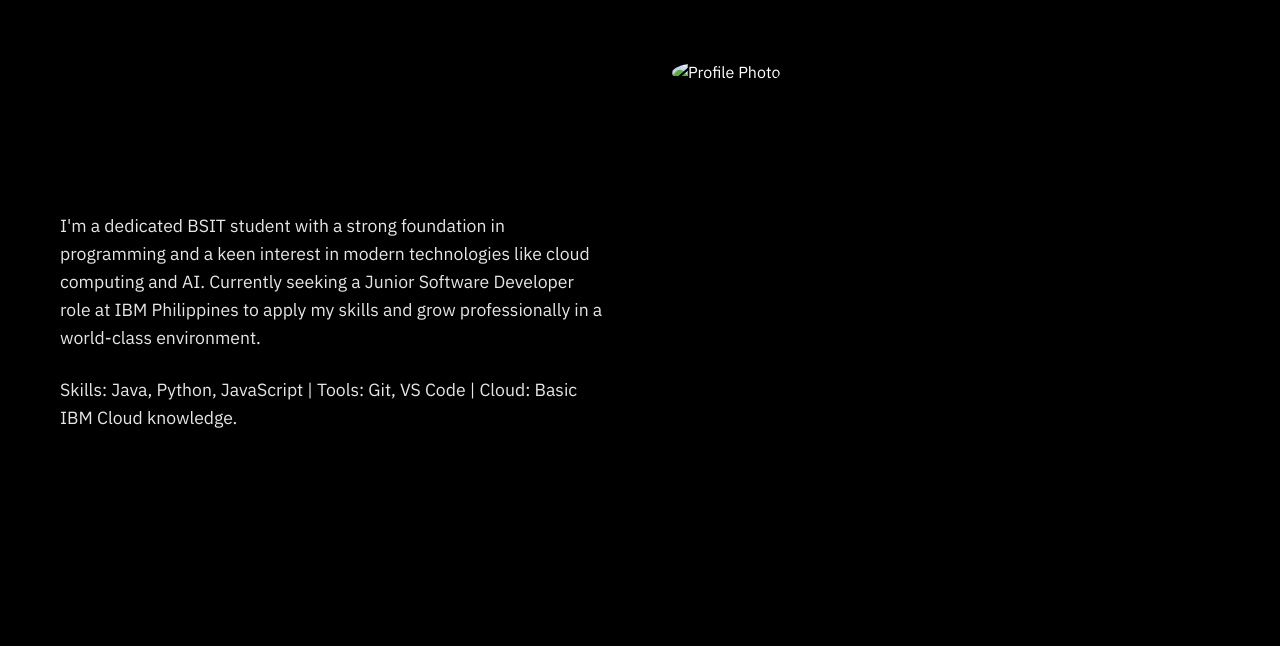
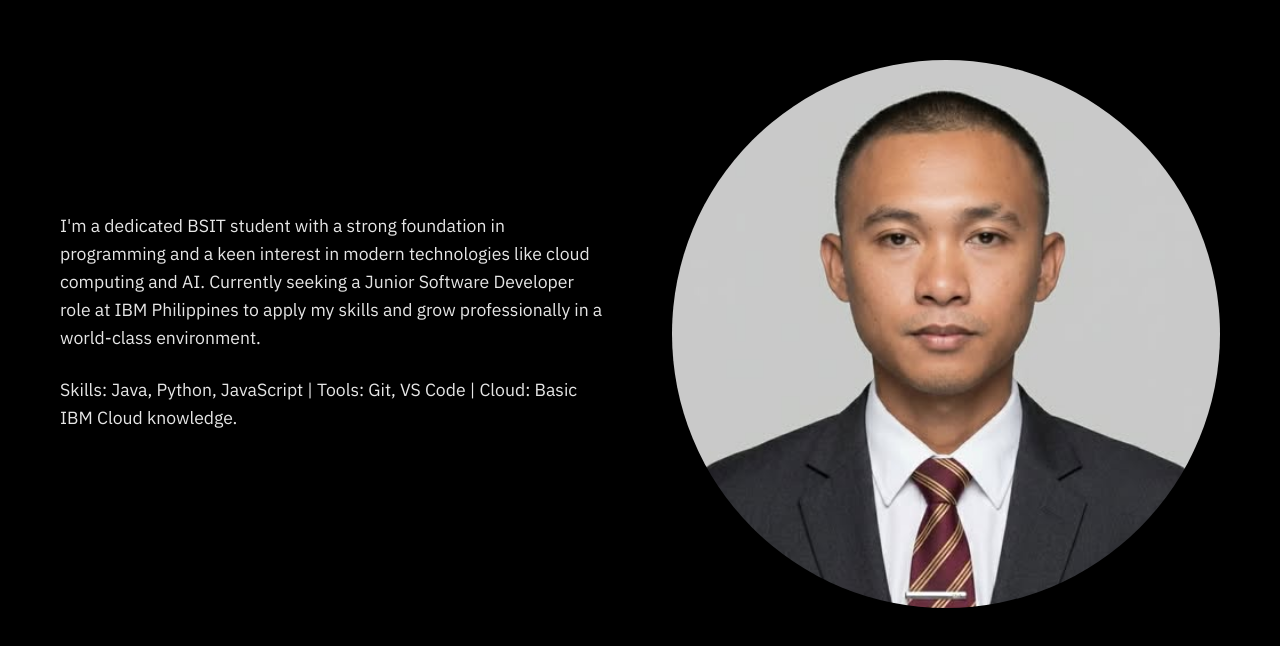
Before and after one commit to UKELLLL/bernalesfinals, a plain HTML site: page index.html in a window 1280 px wide. Shown: the part 952-1598 px from the top of the page. Drawn offline with Linux system fonts and the light colour scheme; files whose address does not match are found by name.

Commit message:
Update index.html

```diff
--- a/index.html
+++ b/index.html
@@ -474,7 +474,7 @@ body {
                     <p>Skills: Java, Python, JavaScript | Tools: Git, VS Code | Cloud: Basic IBM Cloud knowledge.</p>
                 </div>
                 <div class="about-image">
-                    <img src="assets/images/profile.jpg" alt="Profile Photo" />
+                    <img src="profile.jpg" alt="Profile Photo" />
                 </div>
             </div>
         </div>
```
